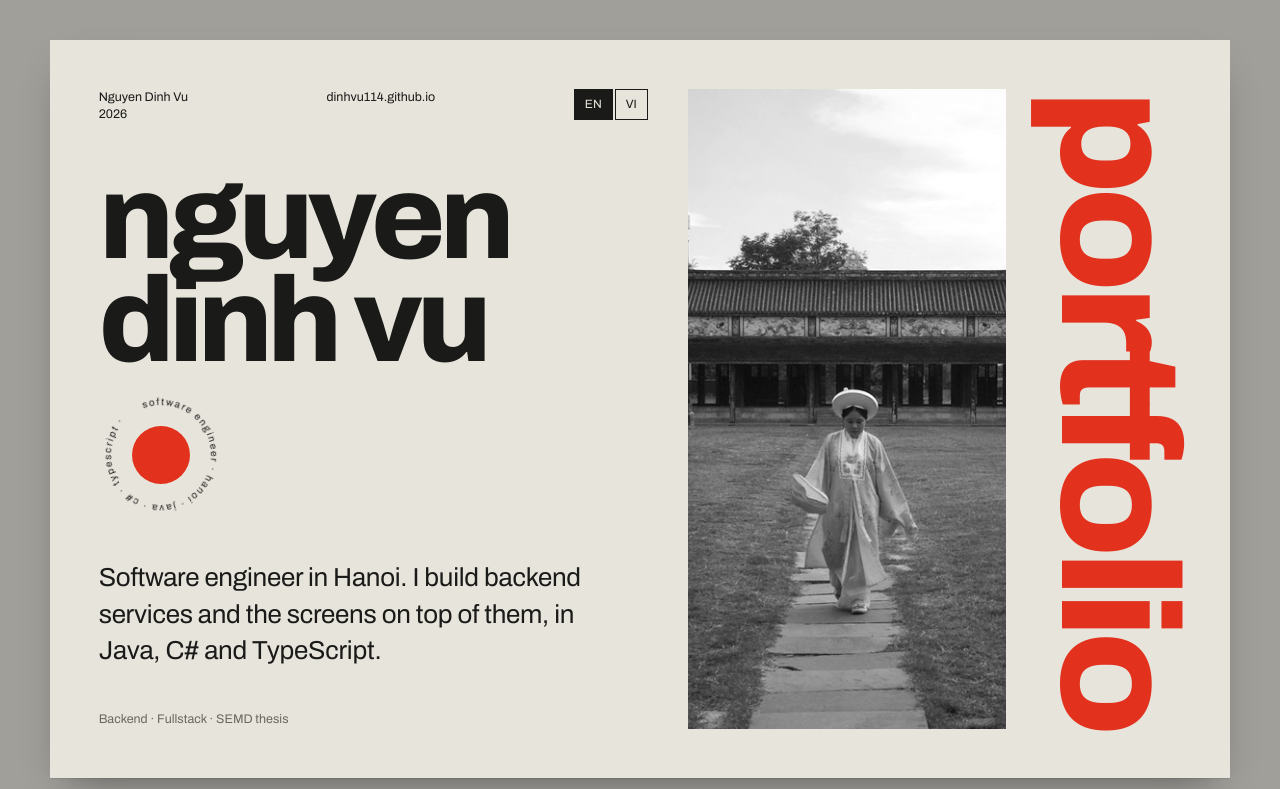
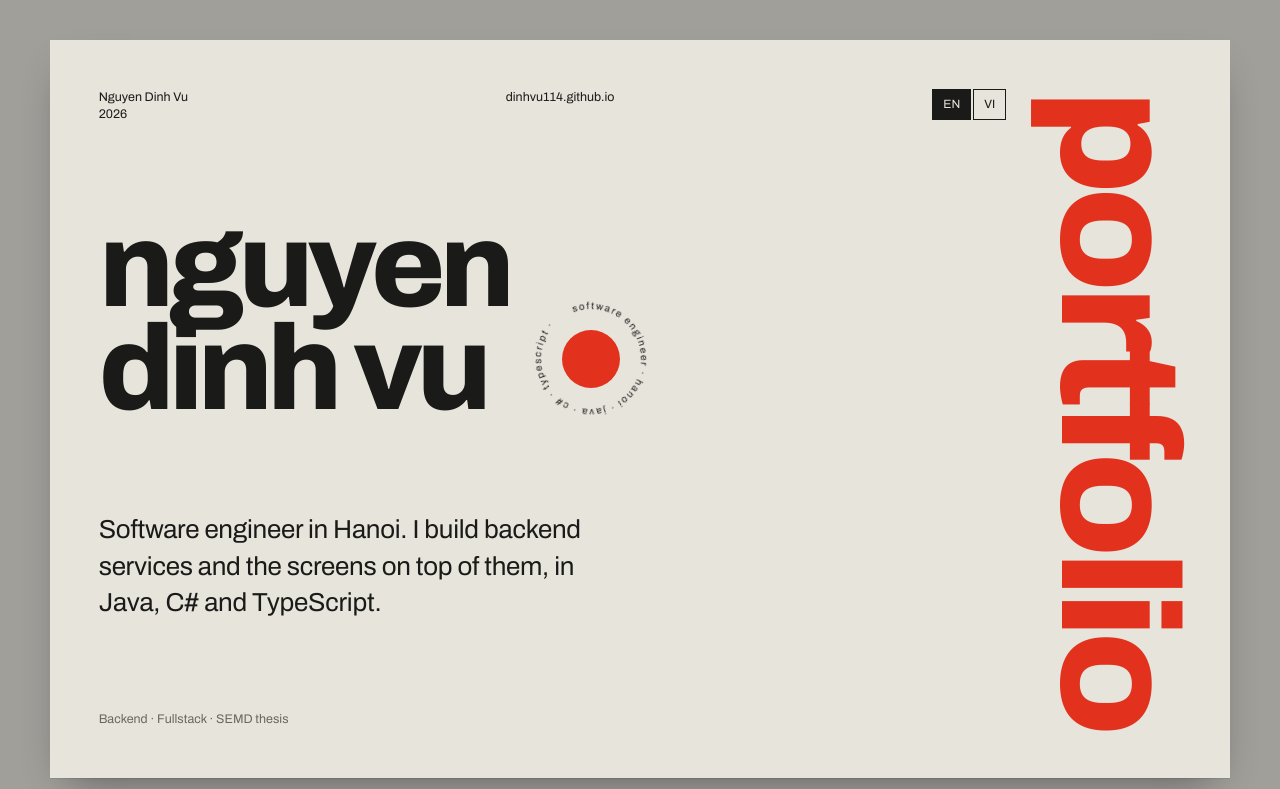
Before and after one commit to Dinhvu114/Dinhvu114.github.io, a plain HTML site: page index.html in a window 1280 px wide. Shown: the top 789 px of the page. Drawn offline with Linux system fonts and the light colour scheme.

Commit message:
Remove the cover photo
Co-Authored-By: Claude Opus 5.5 <noreply@anthropic.com>

```diff
--- a/index.html
+++ b/index.html
@@ -90,9 +90,7 @@ ul.pts li{position:relative;padding-left:22px;font-size:17px;line-height:1.55}
 ul.pts li::before{content:"";position:absolute;left:0;top:.6em;width:9px;height:9px;border-radius:50%;background:var(--red)}
 
 /* 1. cover */
-.cover{grid-template-columns:minmax(0,1fr) minmax(0,.58fr) auto;min-height:660px}
-.cover-photo{align-self:stretch;min-height:520px}
-.cover-photo img{object-position:51% 50%}
+.cover{grid-template-columns:minmax(0,1fr) auto;min-height:640px}
 .cover-main{display:flex;flex-direction:column;justify-content:space-between;gap:40px;min-width:0}
 .cover-name{display:flex;align-items:flex-end;gap:20px;flex-wrap:wrap}
 .cover-name h1{font-family:var(--f-display);font-weight:800;font-stretch:112%;font-size:clamp(60px,9.4vw,128px);letter-spacing:-.05em;line-height:.86;margin:0;text-transform:lowercase}
@@ -200,7 +198,6 @@ ul.pts li::before{content:"";position:absolute;left:0;top:.6em;width:9px;height:
   .sm li:nth-child(odd){border-right:0;padding-right:0}
   .sm li:nth-child(even){padding-left:0}
   .progress ul.pts{columns:1}
-  .cover-photo{min-height:0;aspect-ratio:4/5}
   .about-photo .seal{left:auto;right:-14px;top:-40px}
   .concept .ph{aspect-ratio:16/10}
 }
@@ -231,7 +228,6 @@ ul.pts li::before{content:"";position:absolute;left:0;top:.6em;width:9px;height:
       <p class="lede" data-vi="Kỹ sư phần mềm ở Hà Nội. Tôi xây dựng dịch vụ backend và giao diện chạy trên chúng, bằng Java, C# và TypeScript.">Software engineer in Hanoi. I build backend services and the screens on top of them, in Java, C# and TypeScript.</p>
       <div class="meta mute" data-vi="Backend · Fullstack · Đồ án SEMD">Backend · Fullstack · SEMD thesis</div>
     </div>
-    <figure class="ph cover-photo"><img src="img/hue.jpg" alt="Photo by Nguyen Dinh Vu: a person in an áo nhật bình walking through the Imperial City, Huế" width="1182" height="665"></figure>
     <h2 class="big vert cover-word" data-vi="hồ sơ">portfolio</h2>
   </section>
 
```
Also changed, not shown: img/hue.jpg (deleted).
